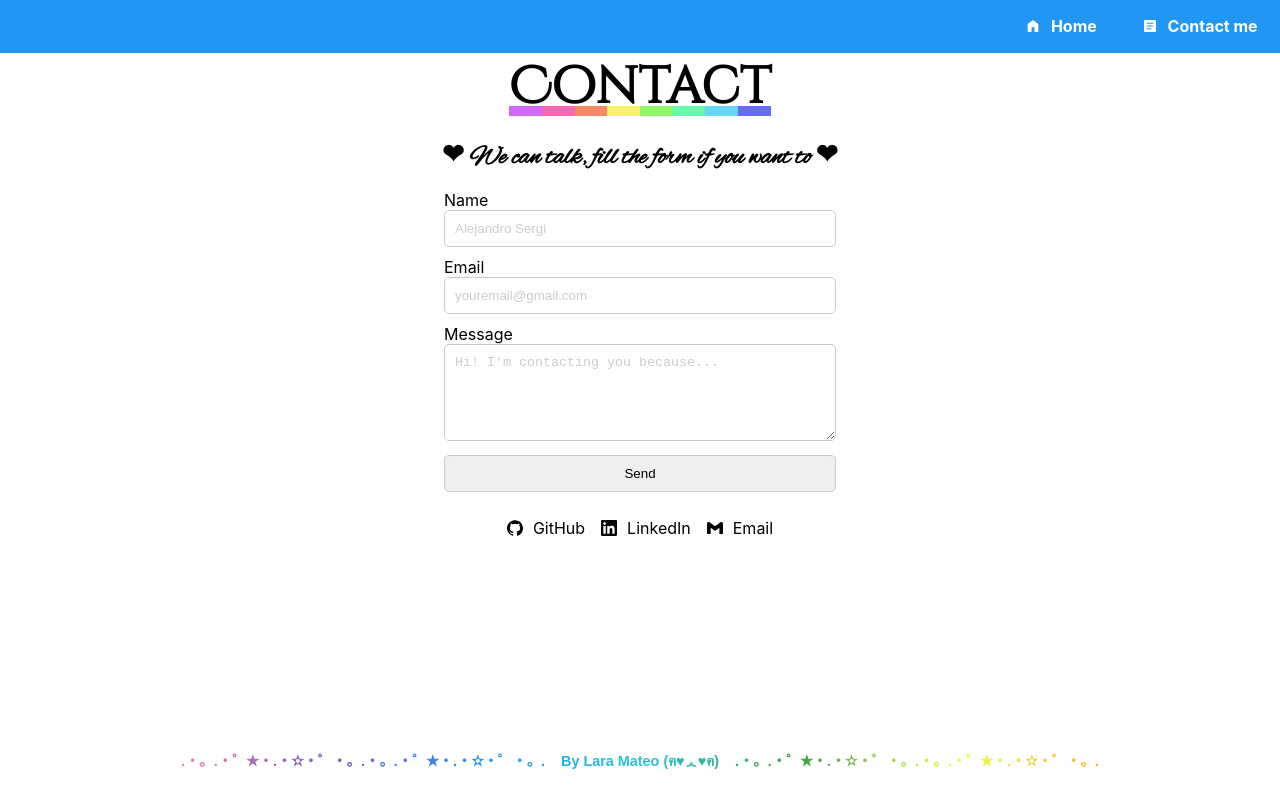
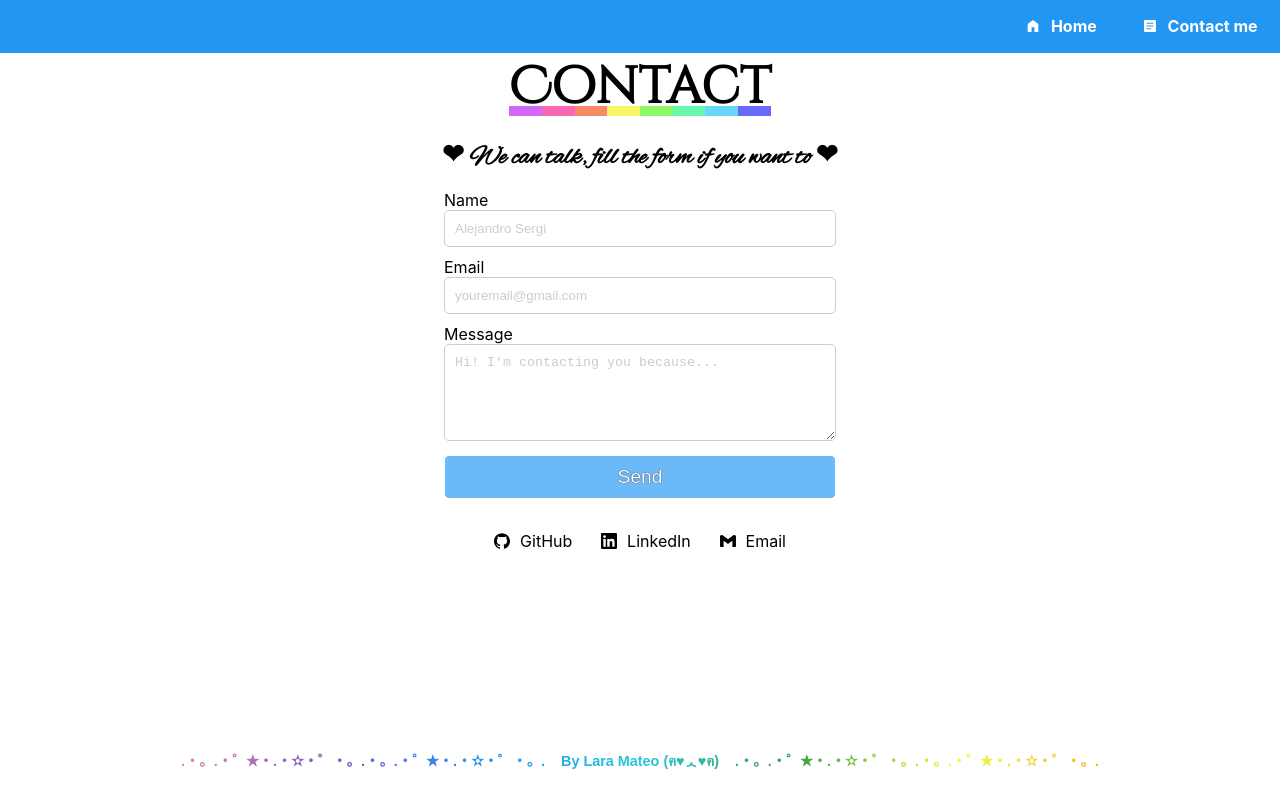
Before and after one commit to Rinava/personal-page, a Next.js app: page /contact in a window 1280 px wide. Built offline with nearby package versions, Linux system fonts and the light colour scheme; no server answers; a web font is replaced by a local one.

Commit message:
wip button colors

```diff
--- a/components/ContactForm/styles.module.scss
+++ b/components/ContactForm/styles.module.scss
@@ -65,14 +65,18 @@
 .form__button {
     width: 100%;
     padding: 10px;
-    border: 1px solid #ccc;
+    border: 1px solid ;
     border-radius: 5px;
     margin-bottom: 10px;
     cursor: pointer;
+    font-size: 1.2rem;
+    background-color: #2195f3a8;
+    text-shadow: 0 0 1px black;
+    color: white;
 }
 
 .form__button:hover {
-    background-color: #ccc;
+    background-color: #4775B8;
 }
 
 .form__button:focus {
@@ -90,6 +94,6 @@
 
 @media screen and (max-width: 768px) {
     .form {
-        width: 23rem;
+        width: 22rem;
     }
 }
--- a/components/Header/UrlList/styles.module.scss
+++ b/components/Header/UrlList/styles.module.scss
@@ -10,10 +10,46 @@
 }
 
 .link {
+    mix-blend-mode: hard-light;
+    display: inline-block;
+    padding: 0.4rem;
     text-decoration: none;
-    list-style-type: none;
+    color: black;
+    background-image: linear-gradient(135deg,
+            hsl(284, 91%, 69%) 0%,
+            hsl(284, 91%, 69%) 12.5%,
+            hsl(329, 91%, 69%) 12.5%,
+            hsl(329, 91%, 69%) 25%,
+            hsl(14, 91%, 69%) 25%,
+            hsl(14, 91%, 69%) 37.5%,
+            hsl(59, 91%, 69%) 37.5%,
+            hsl(59, 91%, 69%) 50%,
+            hsl(104, 91%, 69%) 50%,
+            hsl(104, 91%, 69%) 62.5%,
+            hsl(149, 91%, 69%) 62.5%,
+            hsl(149, 91%, 69%) 75%,
+            hsl(194, 91%, 69%) 75%,
+            hsl(194, 91%, 69%) 87.5%,
+            hsl(239, 91%, 69%) 87.5%,
+            hsl(239, 91%, 69%) 100%);
+    background-size: 0 5px, auto;
+    background-repeat: repeat-y;
+    background-position: center bottom;
+    transition: all 0.1s ease-in-out;
+    border-radius: 5px;
 }
-.link a{
+
+.link:hover {
+    background-size: 100% 5px, ;
+    color: white;
+    text-shadow: 0 0 7px black;
+
+    .icon svg {
+        fill: white;
+    }
+}
+
+.link a {
     display: flex;
     align-items: center;
 }
--- a/pages/contact.tsx
+++ b/pages/contact.tsx
@@ -10,7 +10,7 @@ const Home: NextPage = () => {
     <>
       <Head>
         <title>Contact Lara Mateo</title>
-        <meta name='description' content='Email me!' />
+        <meta name='description' content='How to contact me' />
         <meta name='theme-color' content='#2196f3' />
         <meta httpEquiv='content-language' content='en-us' />
         <meta name='chartSet' charSet='utf-8' />
```
